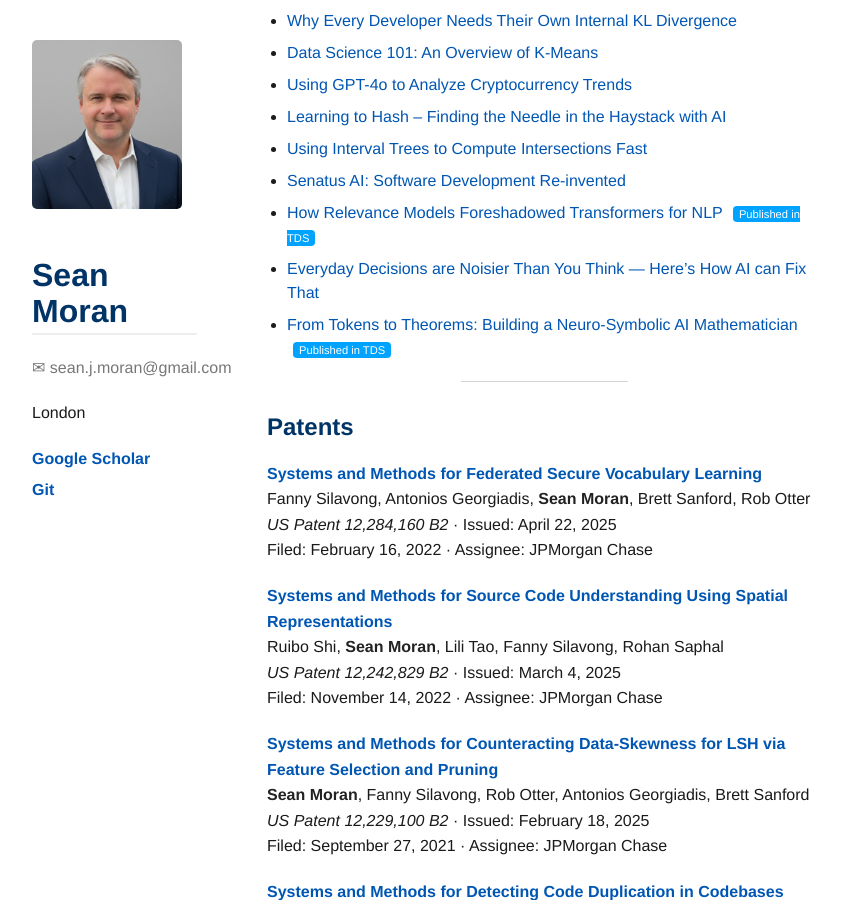
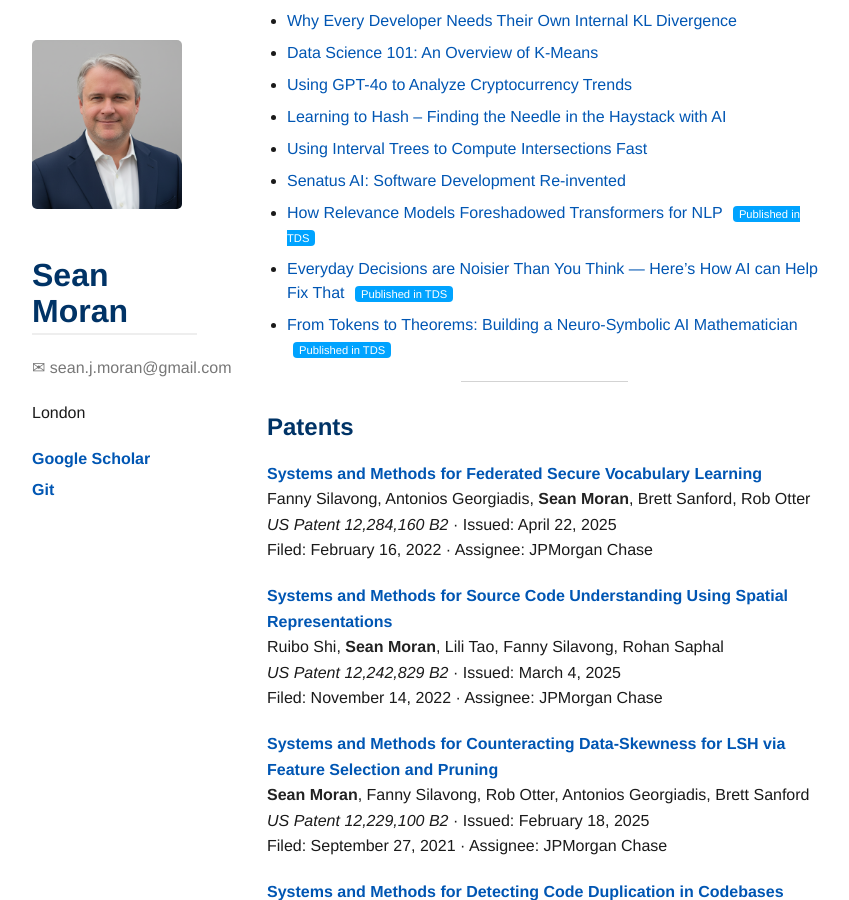
Before and after one commit to sjmoran/sjmoran.github.io, a Jekyll site: the page built from index.md, in a window 1280 px wide and 900 px high, scrolled down 983 px. Shown: the whole window, without its empty margins (8-857 px from the left). Built offline with Jekyll 4.4.1, drawn with Linux system fonts in a browser that asks for light colours.

Commit message:
Update side-projects.html

```diff
--- a/_includes/side-projects.html
+++ b/_includes/side-projects.html
@@ -37,7 +37,12 @@
     </a>
     <span class="badge-tds">Published in TDS</span>
   </li>
-  <li><a href="https://medium.com/@sean.j.moran/everyday-decisions-are-noisier-than-you-think-heres-how-to-fix-that-3a99dfaa8f59">Everyday Decisions are Noisier Than You Think — Here’s How AI can Fix That</a></li>
+  <li>
+    <a href="https://towardsdatascience.com/everyday-decisions-are-noisier-than-you-think-heres-how-ai-can-help-fix-that/">
+      Everyday Decisions are Noisier Than You Think — Here’s How AI can Help Fix That
+    </a>
+    <span class="badge-tds">Published in TDS</span>
+  </li>
   <li>
   <a href="https://towardsdatascience.com/from-tokens-to-theorems-building-a-neuro-symbolic-ai-mathematician/">
     From Tokens to Theorems: Building a Neuro-Symbolic AI Mathematician
```
